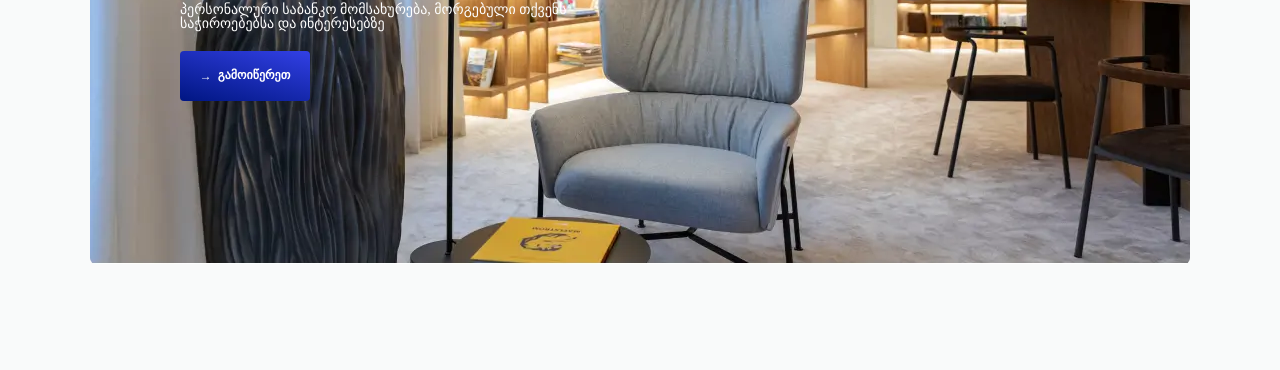
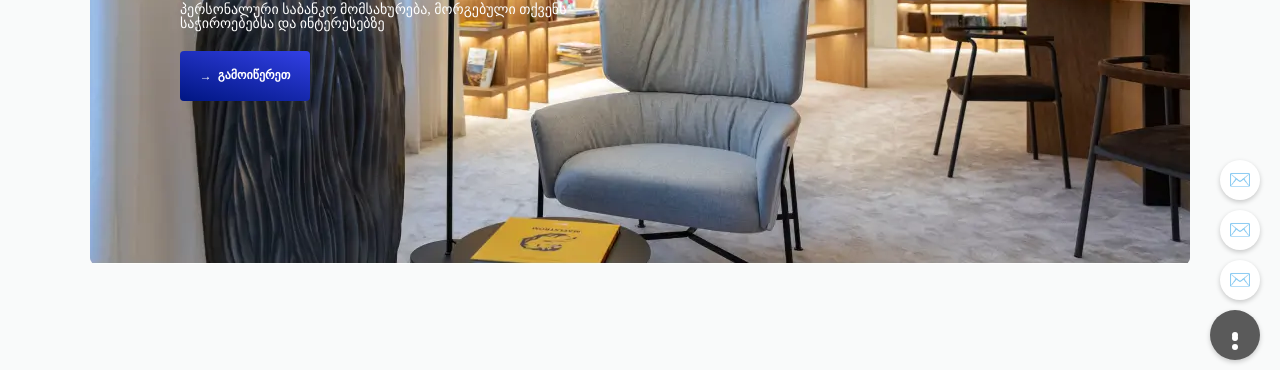
Before and after one commit to ani-ananiashvili/TBC_Concept, a plain HTML site: page index.html in a window 1280 px wide. Shown: the part 420-790 px from the top of the page. Drawn offline with Linux system fonts and the light colour scheme.

Commit message:
add fixed chat button

```diff
--- a/JS/script.js
+++ b/JS/script.js
@@ -1,3 +1,5 @@
+// slider section
+
 let currentSlide = 0;
 let isDragging = false;
 let startX, initialOffsetX;
@@ -65,3 +67,12 @@ showSlide(currentSlide);
 const progressLine = document.querySelector('.progress-line');
 progressLine.addEventListener('mousedown', onMouseDown);
 progressLine.addEventListener('touchstart', onMouseDown);
+
+
+
+// message button section
+
+document.getElementById('chatButton').addEventListener('click', function() {
+    this.classList.toggle('active');
+    document.getElementById('hiddenButtons').classList.toggle('active');
+});
--- a/css/style.css
+++ b/css/style.css
@@ -69,6 +69,97 @@ header {
   width: 20px;
   display: none;
 }
+
+
+/* chat button */
+
+
+.chat-button {
+  position: fixed;
+  bottom: 20px;
+  right: 20px;
+  width: 50px;
+  height: 50px;
+  background-color: #5a5a5a;
+  border-radius: 50%;
+  display: flex;
+  justify-content: center;
+  align-items: center;
+  cursor: pointer;
+  box-shadow: 0 2px 5px rgba(0, 0, 0, 0.2);
+  transition: background-color 0.3s;
+}
+
+.chat-button:hover {
+  background-color: #b0b0b0;
+}
+
+.dots::before, .dots::after, .dots {
+  content: '';
+  display: block;
+  width: 6px;
+  height: 6px;
+  background-color: white;
+  border-radius: 50%;
+}
+
+.dots::before, .dots::after {
+  margin: 3px 0;
+}
+
+.chat-button.active .dots {
+  content: '✖';
+  width: auto;
+  height: auto;
+  background: none;
+  font-size: 24px;
+  color: white;
+}
+
+.hidden-buttons {
+  display: none;
+  position: fixed;
+  bottom: 80px;
+  right: 20px;
+  display: flex;
+  flex-direction: column;
+  gap: 10px;
+}
+
+.small-button {
+  width: 40px;
+  height: 40px;
+  background-color: white;
+  border-radius: 50%;
+  display: flex;
+  justify-content: center;
+  align-items: center;
+  box-shadow: 0 2px 5px rgba(0, 0, 0, 0.2);
+  cursor: pointer;
+}
+
+.message-icon {
+  font-size: 18px;
+}
+
+.chat-button.active + .hidden-buttons {
+  display: flex;
+}
+
+
+
+
+
+
+
+
+
+
+
+
+
+
+
 
 /* workspace image section */
 
--- a/index.html
+++ b/index.html
@@ -36,6 +36,22 @@
         >
       </div>
     </header>
+
+
+    <!-- Chat Button -->
+    <div class="chat-button" id="chatButton">
+      <div class="dots"></div>
+  </div>
+
+  <!-- Hidden Buttons -->
+  <div class="hidden-buttons" id="hiddenButtons">
+      <div class="small-button"><i class="message-icon">✉️</i></div>
+      <div class="small-button"><i class="message-icon">✉️</i></div>
+      <div class="small-button"><i class="message-icon">✉️</i></div>
+  </div>
+
+
+
 
     <!-- workspace image section -->
 
@@ -332,7 +348,7 @@
       <div class="footerLogo">
         <a href="index.html"><img src="images/concept.png" alt="" /></a>
         <a href="#"
-        ><img class="globe" src="images/globe.svg" alt="icon" />ქარ</a
+          ><img class="globe" src="images/globe.svg" alt="icon" />ქარ</a
         >
       </div>
       <div class="footerNav">
```
